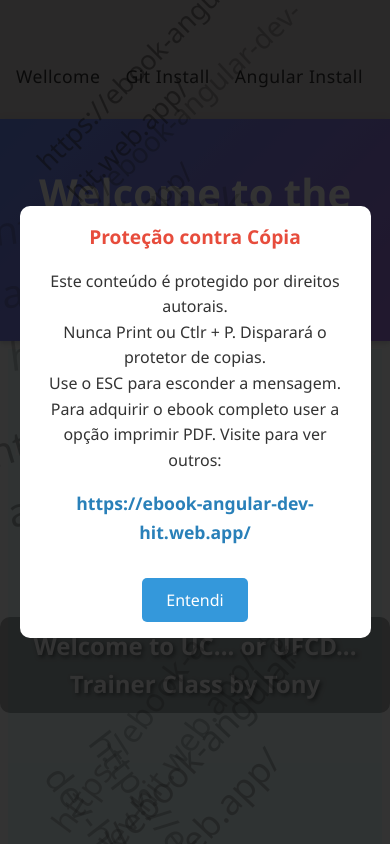
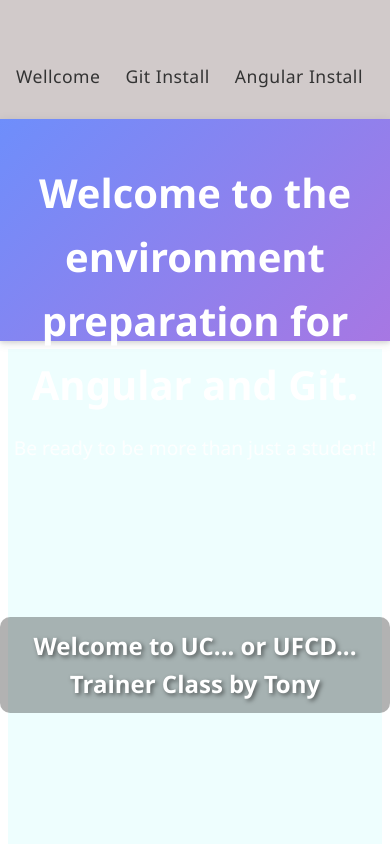
Before and after one commit to Tonyfilho/trainer-class, an Angular app: page /wellcome in a window 390 px wide. Shown: the top 844 px of the page. Built offline with nearby package versions, Linux system fonts and the light colour scheme.

Commit message:
fixing watermark.service.ts

```diff
--- a/src/app/_service/watermark.service.ts
+++ b/src/app/_service/watermark.service.ts
@@ -1,128 +1,46 @@
-import { ElementRef, Injectable } from '@angular/core';
-import html2pdf from 'html2pdf.js';
+import { Injectable } from '@angular/core';
+import { BehaviorSubject } from 'rxjs';
 
-@Injectable({
-  providedIn: 'root',
-})
-export class WatermarkService {
-  private ebookUrl = 'https://ebook-angular-dev-hit.web.app/';
-  private watermarkActive = false;
+@Injectable({ providedIn: 'root' })
+export class WatermarkAppService {
+  private _showWatermark = new BehaviorSubject<boolean>(false);
+  showWatermark$ = this._showWatermark.asObservable();
 
-  constructor() {}
+  private _texts: string[] = Array(25).fill('www.tonyfilho-cv.com');
 
-  createWatermark(): void {
-    const watermark = document.getElementById('watermark');
-    if (!watermark) return;
-
-    // Limpa marca d'água existente
-    watermark.innerHTML = '';
-
-    for (let i = 0; i < 50; i++) {
-      const watermarkElement = document.createElement('div');
-      watermarkElement.className = 'watermark-text';
-      watermarkElement.textContent = this.ebookUrl;
-
-      // Posição aleatória
-      const posX = Math.random() * 100;
-      const posY = Math.random() * 100;
-
-      watermarkElement.style.left = `${posX}%`;
-      watermarkElement.style.top = `${posY}%`;
-
-      // Tamanho aleatório
-      const size = 20 + Math.random() * 20;
-      watermarkElement.style.fontSize = `${size}px`;
-
-      // Opacidade aleatória
-      const opacity = 0.3 + Math.random() * 0.4;
-      watermarkElement.style.opacity = opacity.toString();
-
-      // Rotação aleatória
-      const rotation = -60 + Math.random() * 120;
-      watermarkElement.style.transform = `rotate(${rotation}deg)`;
-
-      watermark.appendChild(watermarkElement);
-    }
+  constructor() {
+    this.setupListeners();
   }
 
-  activateWatermark(): void {
-    const watermark = document.getElementById('watermark');
-    if (watermark) {
-      watermark.classList.add('active');
-      this.watermarkActive = true;
-    }
+  get texts(): string[] {
+    return this._texts;
   }
 
-  deactivateWatermark(): void {
-    const watermark = document.getElementById('watermark');
-    if (watermark) {
-      watermark.classList.remove('active');
-      this.watermarkActive = false;
-    }
+  /** Ativa a marca d'água */
+  activate() {
+    this._showWatermark.next(true);
+
+    // Desativa após alguns segundos (tempo do fade)
+    setTimeout(() => this._showWatermark.next(false), 4000);
   }
 
-  showProtectionMessage(): void {
-    const message = document.getElementById('protectionMessage');
-    if (message) {
-      message.classList.add('active');
-    }
-  }
+  /** Configura eventos de proteção */
+  private setupListeners() {
+    // Ctrl + P (impressão)
+    document.addEventListener('keydown', (e: KeyboardEvent) => {
+      if (e.ctrlKey && e.key.toLowerCase() === 'p') {
+        e.preventDefault();
+        this.activate();
+      }
 
-  hideProtectionMessage(): void {
-    const message = document.getElementById('protectionMessage');
-    if (message) {
-      message.classList.remove('active');
-    }
-  }
-
-  initializeProtection(): void {
-    this.createWatermark();
-    this.setupEventListeners();
-    this.detectDevTools();
-  }
-
-  private setupEventListeners(): void {
-    // Detectar tecla PrintScreen
-    document.addEventListener('keydown', (e: KeyboardEvent) => {
-      if (e.key === 'PrintScreen' || (e.ctrlKey && e.key === 'p')) {
+      // Print Screen
+      if (e.key === 'PrintScreen') {
         e.preventDefault();
-        this.activateWatermark();
-        this.showProtectionMessage();
+        this.activate();
       }
     });
 
-    // Detectar quando a janela perde foco (possível captura de tela)
-    window.addEventListener('blur', () => {
-      setTimeout(() => {
-        this.activateWatermark();
-      }, 100);
-    });
-
-    // Marca d'água para impressão
-    window.addEventListener('beforeprint', () => {
-      this.activateWatermark();
-    });
-
-    window.addEventListener('afterprint', () => {
-      this.deactivateWatermark();
-    });
+    // beforeprint (Ctrl+P direto via menu)
+    window.addEventListener('beforeprint', () => this.activate());
   }
-
-  private detectDevTools(): void {
-    // Detecção básica de DevTools
-    const devToolsCheck = function () {};
-    devToolsCheck.toString = () => {
-      this.showProtectionMessage();
-      this.activateWatermark();
-      return 'DevTools detection';
-    };
-    console.log('%c', devToolsCheck);
-  }
-
-
-
-
-
-
-
 }
--- a/src/app/app.component.css
+++ b/src/app/app.component.css
@@ -41,7 +41,7 @@ app-footer {
   width: 100%;
 }
 
-/* Estilos da marca d'água */
+
 .watermark {
   position: fixed;
   top: 0;
@@ -51,74 +51,69 @@ app-footer {
   pointer-events: none;
   z-index: 1000;
   opacity: 0;
-  transition: opacity 0.3s ease;
+  display: flex;
+  justify-content: center;
+  align-items: center;
+  transition: opacity 0.8s ease-in-out;
 }
 
-.watermark.active {
-  opacity: 0.7;
+.watermark.fade {
+  animation: fadeInOut 4s ease-in-out forwards;
+}
+
+@keyframes fadeInOut {
+  0% {
+    opacity: 0;
+  }
+  15% {
+    opacity: 0.6;
+  }
+  85% {
+    opacity: 0.6;
+  }
+  100% {
+    opacity: 0;
+  }
 }
 
 .watermark-text {
   position: absolute;
-  color: rgba(200, 0, 0, 0.5);
-  font-size: 24px;
-  font-weight: bold;
+  color: rgba(255, 0, 0, 0.25);
+  font-size: 22px;
+  font-weight: 700;
   white-space: nowrap;
   user-select: none;
+  text-transform: lowercase;
+  letter-spacing: 2px;
 }
 
-/* Mensagem de proteção */
-.protection-message {
-  position: fixed;
-  top: 0;
-  left: 0;
-  width: 100%;
-  height: 100%;
-  background-color: rgba(0, 0, 0, 0.8);
-  display: none;
-  justify-content: center;
-  align-items: center;
-  z-index: 2000;
+
+@keyframes fadeInOut {
+  0% {
+    opacity: 0;
+  }
+  15% {
+    opacity: 0.6;
+  }
+  85% {
+    opacity: 0.6;
+  }
+  100% {
+    opacity: 0;
+  }
 }
 
-.protection-message.active {
-  display: flex;
+.watermark-text {
+  position: absolute;
+  color: rgba(255, 0, 0, 0.25);
+  font-size: 22px;
+  font-weight: 700;
+  white-space: nowrap;
+  user-select: none;
+  text-transform: lowercase;
+  letter-spacing: 2px;
 }
 
-.message-content {
-  background-color: white;
-  padding: 2rem;
-  border-radius: 10px;
-  text-align: center;
-  max-width: 400px;
-  width: 90%;
-}
-
-.message-content h3 {
-  color: #e74c3c;
-  margin-bottom: 1rem;
-}
-
-.ebook-link {
-  color: #2980b9;
-  font-size: 1.1rem;
-  margin: 1rem 0;
-}
-
-.btn-close {
-  background-color: #3498db;
-  color: white;
-  border: none;
-  padding: 0.7rem 1.5rem;
-  border-radius: 5px;
-  cursor: pointer;
-  font-size: 1rem;
-  margin-top: 1rem;
-}
-
-.btn-close:hover {
-  background-color: #2980b9;
-}
 
 /* Media Queries para responsividade */
 
@@ -129,10 +124,7 @@ app-footer {
     padding: 0.5rem;
     min-height: 60vh; /* Ajuste para dar mais espaço ao conteúdo */
   }
-  .message-content {
-    margin: 1rem;
-    padding: 1.5rem;
-  }
+
 }
 
 /* Dispositivos móveis */
@@ -148,18 +140,6 @@ app-footer {
     min-height: 60vh;
     padding: 0.5rem;
   }
-
-  .watermark-text {
-    font-size: 18px;
-  }
-
-  .message-content {
-    padding: 1rem;
-  }
-
-  .message-content h3 {
-    font-size: 1.2rem;
-  }
 }
 
 /* Telas muito pequenas (opcional) */
--- a/src/app/app.component.html
+++ b/src/app/app.component.html
@@ -1,33 +1,20 @@
-<!-- <body>
-  <div class="header">
-    <app-header></app-header>
-  </div>
-  <div class="main">
-    <app-main></app-main>
-  </div>
-  <div class="footer">
-    <app-footer></app-footer>
-  </div>
-</body> -->
 <div class="body">
-  <!-- Componentes existentes -->
-  <div class="header"><app-header></app-header></div>
-  <div class="main"><app-main></app-main></div>
-  <div class="footer"><app-footer></app-footer></div>
+  <div class="header"><app-header /></div>
+  <div class="main"><app-main /></div>
+  <div class="footer"><app-footer /></div>
 
-  <!-- Marca d'água (sempre presente, mas invisível por padrão) -->
-  <div class="watermark" id="watermark"></div>
-
-  <!-- Mensagem de proteção -->
-  <div class="protection-message" id="protectionMessage">
-    <div class="message-content">
-      <h3>Proteção contra Cópia</h3>
-      <p>Este conteúdo é protegido por direitos autorais.</p>
-      <p>Nunca Print ou Ctlr + P. Disparará o protetor de copias.</p>
-      <p>Use o ESC para esconder a mensagem.</p>
-      <p>Para adquirir o ebook completo user a opção imprimir PDF. Visite para ver outros:</p>
-      <p class="ebook-link"><strong>https://ebook-angular-dev-hit.web.app/</strong></p>
-      <button class="btn-close" (click)="closeProtectionMessage()">Entendi</button>
+  @if (showWatermark) {
+    <div class="watermark fade">
+      @for (text of texts; track $index) {
+        <div
+          class="watermark-text"
+          [style.top.%]="Math.random() * 100"
+          [style.left.%]="Math.random() * 100"
+          [style.transform]="'rotate(' + (-40 + Math.random() * 80) + 'deg)'"
+        >
+          {{ text }}
+        </div>
+      }
     </div>
-  </div>
+  }
 </div>
--- a/src/app/app.component.ts
+++ b/src/app/app.component.ts
@@ -1,41 +1,29 @@
 
-import { Component, HostListener } from '@angular/core';
+import { Component, OnInit } from '@angular/core';
+import { WatermarkAppService } from './_service/watermark.service';
 import { HeaderComponent } from "./components/_header/header.component";
+import { MainComponent } from "./components/main/main.component";
 import { FooterComponent } from "./components/footer/footer.component";
-import { MainComponent } from "./components/main/main.component";
-import { WatermarkService } from './_service/watermark.service';
 
 
 @Component({
   selector: 'app-root',
-  imports: [HeaderComponent, FooterComponent, MainComponent],
   templateUrl: './app.component.html',
-  styleUrl: './app.component.css'
+  styleUrls: ['./app.component.css'],
+  imports: [HeaderComponent, MainComponent, FooterComponent]
 })
-export class AppComponent {
-  @HostListener('document:keydown.escape', ['$event'])
-  handleEscape(event: Event): void {
-    event.preventDefault(); // Opcional: prevenir comportamento padrão
-    console.log('ESC pressionado via HostListener');
-    this.yourEscapeAction();
-  }
+export class AppComponent implements OnInit {
+  showWatermark = false;
+  texts: string[] = [];
+   Math = Math; // 👈 expõe o objeto Math para o template
 
-   constructor(private watermarkService: WatermarkService) {}
+  constructor(private watermarkService: WatermarkAppService) {}
 
-  ngOnInit(): void {
-    // Inicializar a proteção quando o componente for carregado
-    this.watermarkService.initializeProtection();
-   // this.watermarkService.deactivateWatermark();
-  }
-
-  closeProtectionMessage(): void {
-    this.watermarkService.hideProtectionMessage();
-    this.watermarkService.deactivateWatermark();
-  }
-
-
-
-  private yourEscapeAction(): void {
-     this.watermarkService.deactivateWatermark();
+  ngOnInit() {
+    // Observa mudanças no BehaviorSubject
+    this.watermarkService.showWatermark$.subscribe(show => {
+      this.showWatermark = show;
+      this.texts = this.watermarkService.texts;
+    });
   }
 }
```
